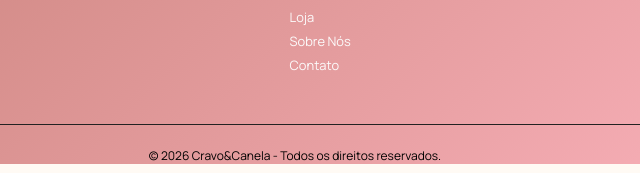
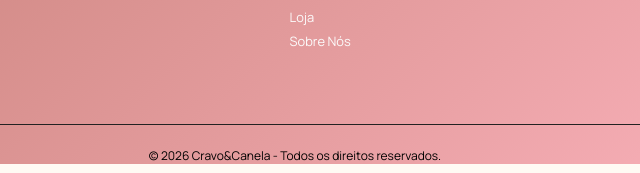
Before and after one commit to sergioguedes7/cravoecanela, a plain HTML site: page sobre-nos.html in a window 1280 px wide. Shown: the part 752-925 px from the top of the page, 345-985 px from the left. Drawn offline with nearby package versions, Linux system fonts and the light colour scheme; a web font is replaced by a local one.

Commit message:
tirando bug da footer

```diff
--- a/sobre-nos.html
+++ b/sobre-nos.html
@@ -79,7 +79,6 @@
 
             <a href="index.html">Loja</a>
             <a href="sobre-nos.html">Sobre Nós</a>
-            <a href="contato.html">Contato</a>
         </div>
 
         <div class="footer-contact">
```
Also changed, not shown: index.html (+0 -1 lines).
